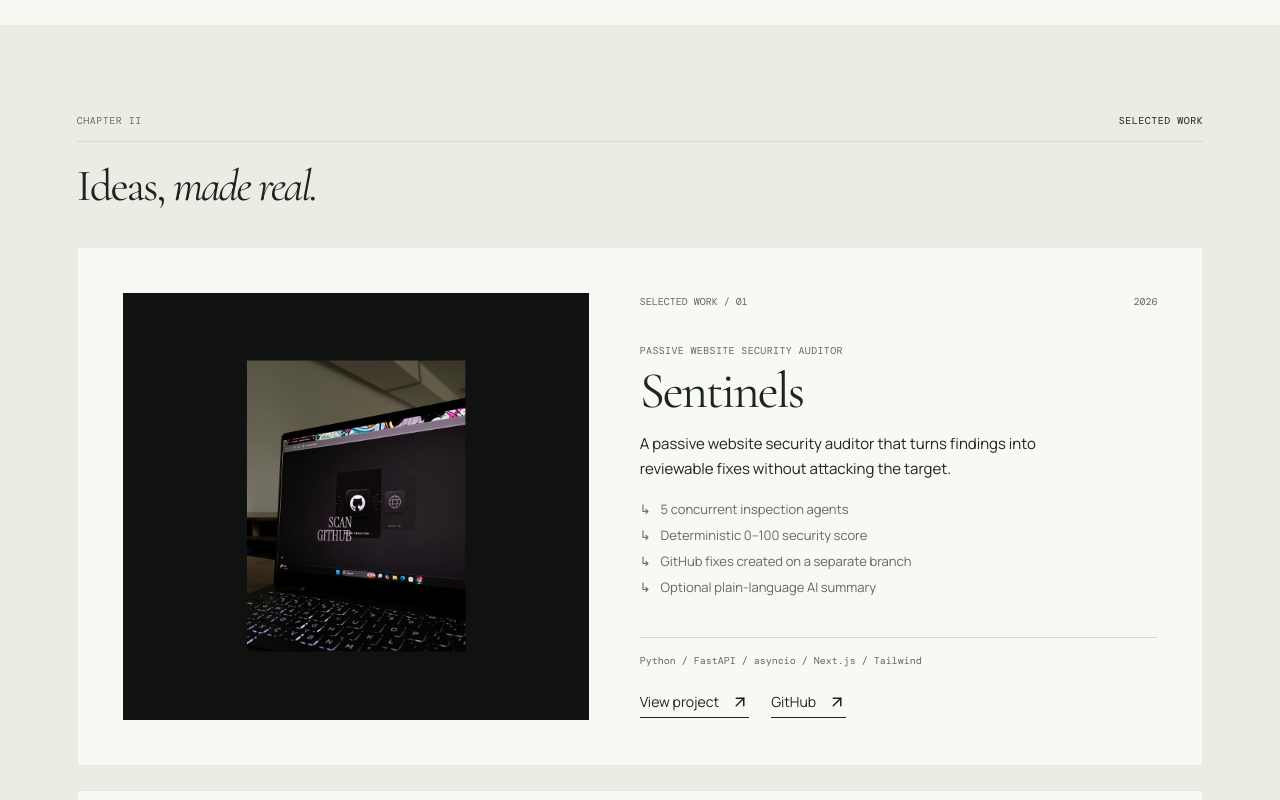
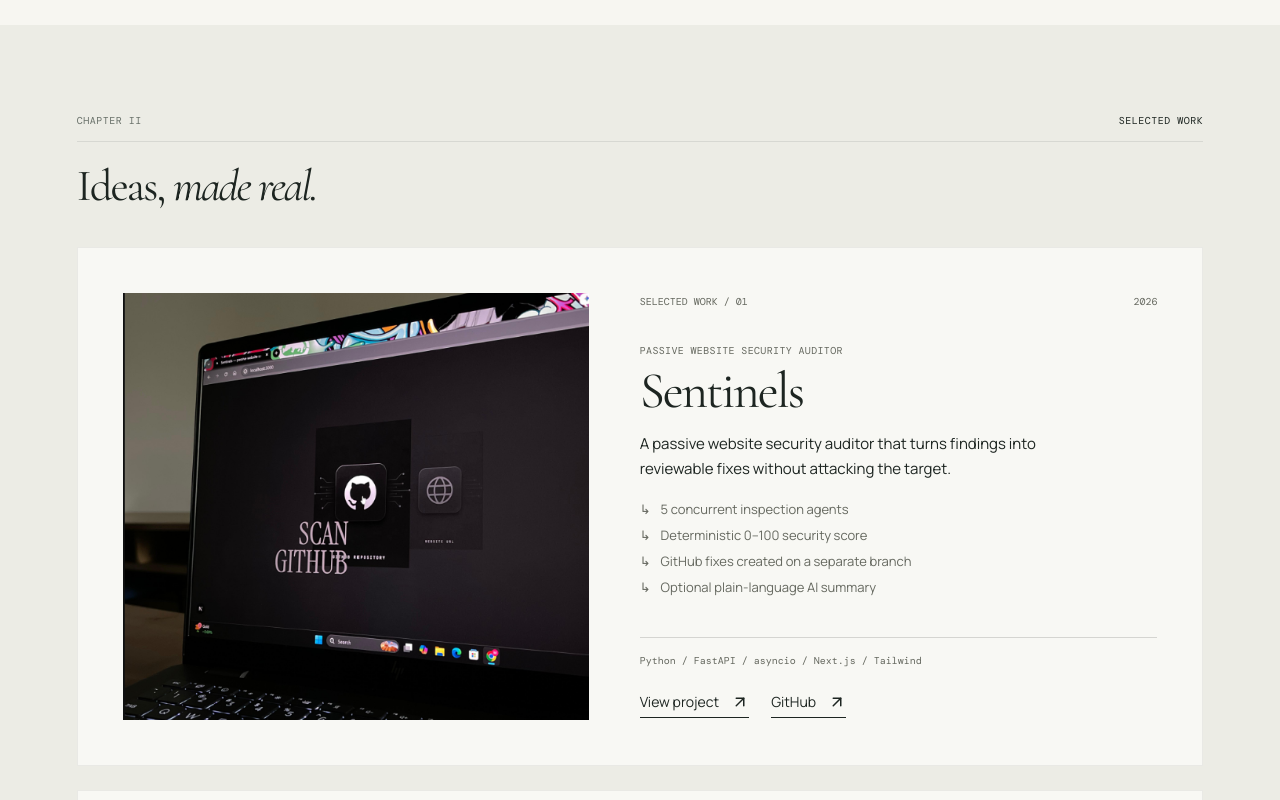
Before and after one commit to MahatvaGoell/MahatvaGoell.github.io, a React (Vite) app: page / in a window 1280 px wide. Shown: the part 2060-2860 px from the top of the page. Built offline with nearby package versions, Linux system fonts and the light colour scheme.

Commit message:
Fill Sentinels project image

```diff
--- a/src/index.css
+++ b/src/index.css
@@ -113,8 +113,8 @@ em { font-weight: inherit; }
 .project-visual > div { width: 100%; height: 100%; min-height: inherit; position: relative; padding: 28px; display: flex; flex-direction: column; justify-content: space-between; transition: transform .7s; }
 .project-visual:hover > div { transform: scale(1.025); }
 .project-visual.sentinels { min-height: 0; aspect-ratio: 1.09; background: #252b26; color: #d5e7a4; }
-.project-visual.sentinels .sentinels-image { min-height: 0; height: 100%; padding: clamp(18px, 3vw, 42px); overflow: hidden; background: #101111; }
-.sentinels-image img { width: 100%; height: 100%; min-height: 0; object-fit: contain; object-position: center; }
+.project-visual.sentinels .sentinels-image { min-height: 0; height: 100%; padding: 0; overflow: hidden; background: #101111; }
+.sentinels-image img { width: 100%; height: 100%; min-height: 0; object-fit: cover; object-position: center; transform: scale(1.74); transform-origin: 50% 52%; }
 .visual-caption { font: 9px/1.5 var(--mono); display: flex; gap: 12px; justify-content: space-between; }
 .visual-caption span:last-child { text-align: right; }
 .audit-core { display: flex; align-items: center; gap: 18px; padding: 28px 0; }
```
